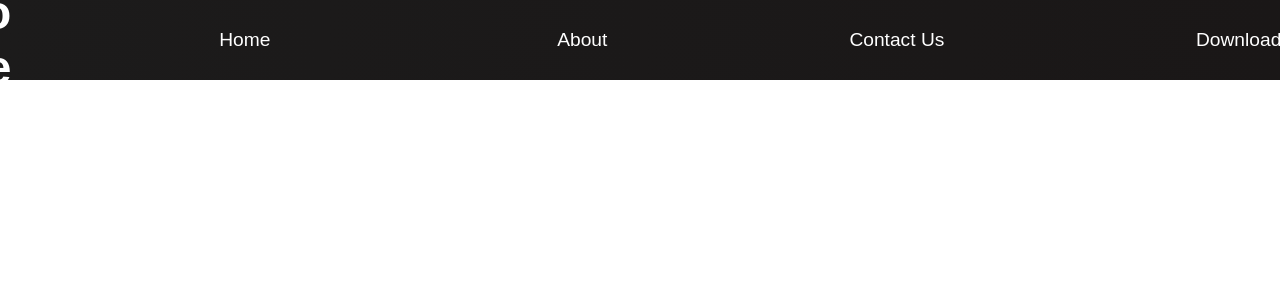
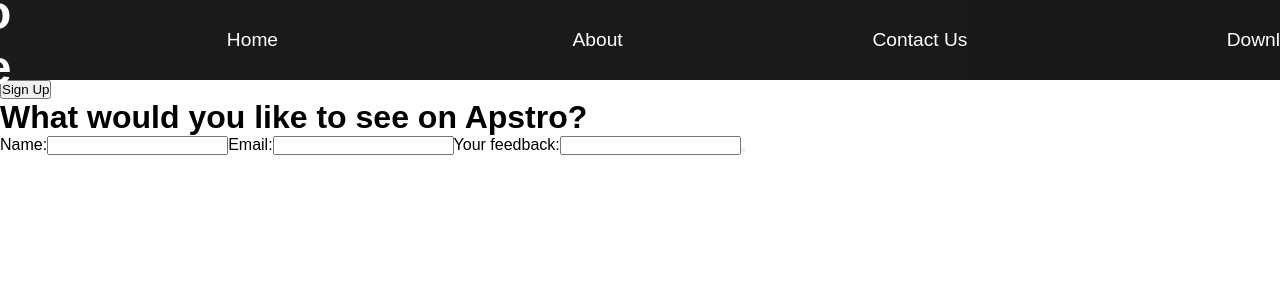
Before and after one commit to s-p2021/Apstro-website-basic, a React (Create React App) app: page / in a window 1280 px wide. Shown: the top 300 px of the page. Built offline with nearby package versions, Linux system fonts and the light colour scheme.

Commit message:
creating form

```diff
--- a/src/App.js
+++ b/src/App.js
@@ -1,6 +1,8 @@
 import React from 'react';
 import { BrowserRouter as Router, Switch, Route } from 'react-router-dom';
 import Navbar from './components/Navbar';
+import Button from './components/Button';
+import Form from './components/Form';
 import './App.css';
 
 function App() {
@@ -11,6 +13,8 @@ function App() {
         <Switch>
           <Route path='/' exact />
         </Switch>
+        <Button buttonStyle='btn--outline'>Sign Up</Button>
+        <Form />
       </Router>
     </>
   );
--- /dev/null
+++ b/src/components/Form.js
@@ -0,0 +1,48 @@
+import React from 'react'
+import Button from './Button'
+
+class Form extends React.Component {
+
+  constructor(props) {
+    super(props);
+    this.state = {
+      name: '',
+      email: '',
+      feedback: ''
+    }
+  }
+  render() {
+    return (
+      <>
+        <div>
+          <h1>What would you like to see on Apstro?</h1>
+          <form onSubmit={() => {}}>
+            <label>
+              Name:
+              <input
+                type='text'
+              />
+            </label>
+            <label>
+              Email:
+              <input
+                type='text'
+                name='email'
+              />
+            </label>
+            <label>
+              Your feedback:
+              <input
+                type='text'
+                name='feedback'
+              />
+            </label>
+            <Button title='Submit'/>
+          </form>
+        </div>
+      </>
+    )
+  }
+}
+
+export default Form
--- a/src/components/Navbar.js
+++ b/src/components/Navbar.js
@@ -60,7 +60,6 @@ function Navbar() {
               </Link>
             </li>
           </ul>
-          {button && <Button buttonStyle='btn--outline'>Sign Up</Button>}
         </div>
       </nav>
     </>
```
Also changed, not shown: src/components/Footer.js (added).
